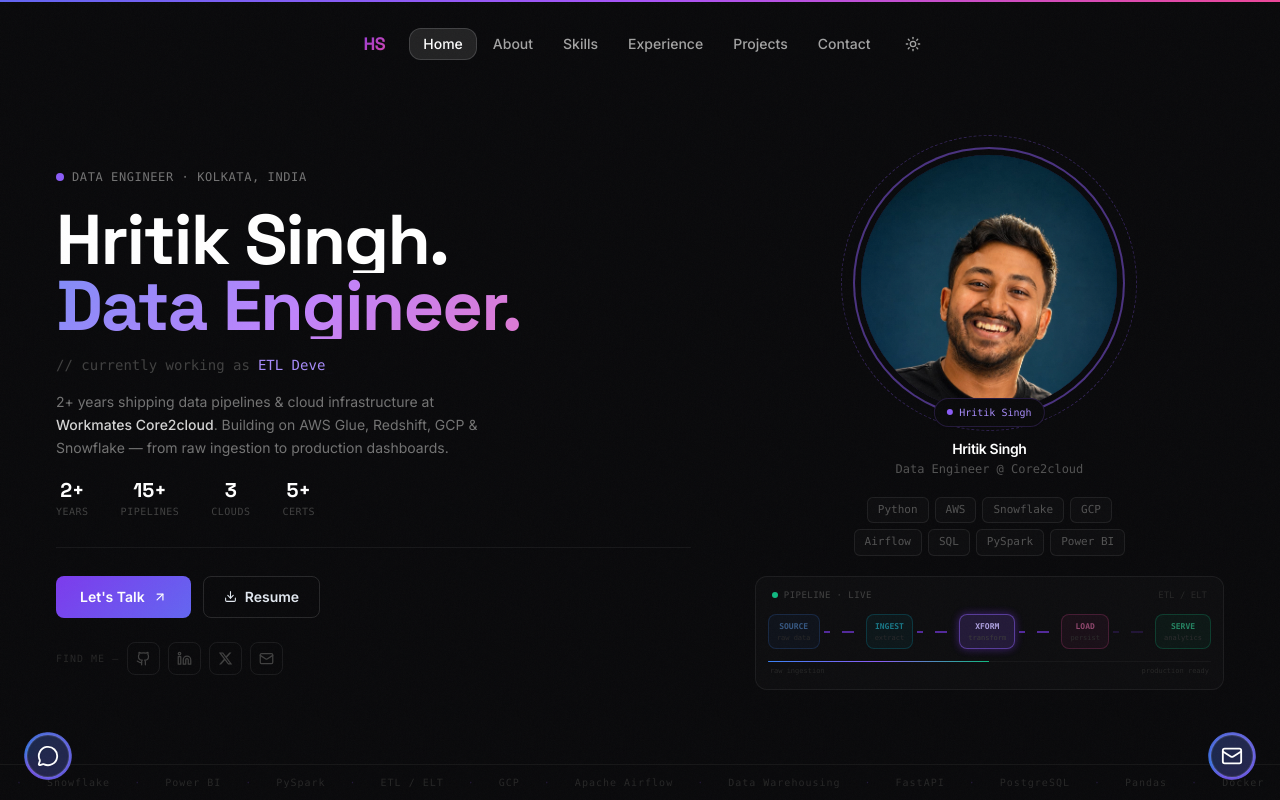
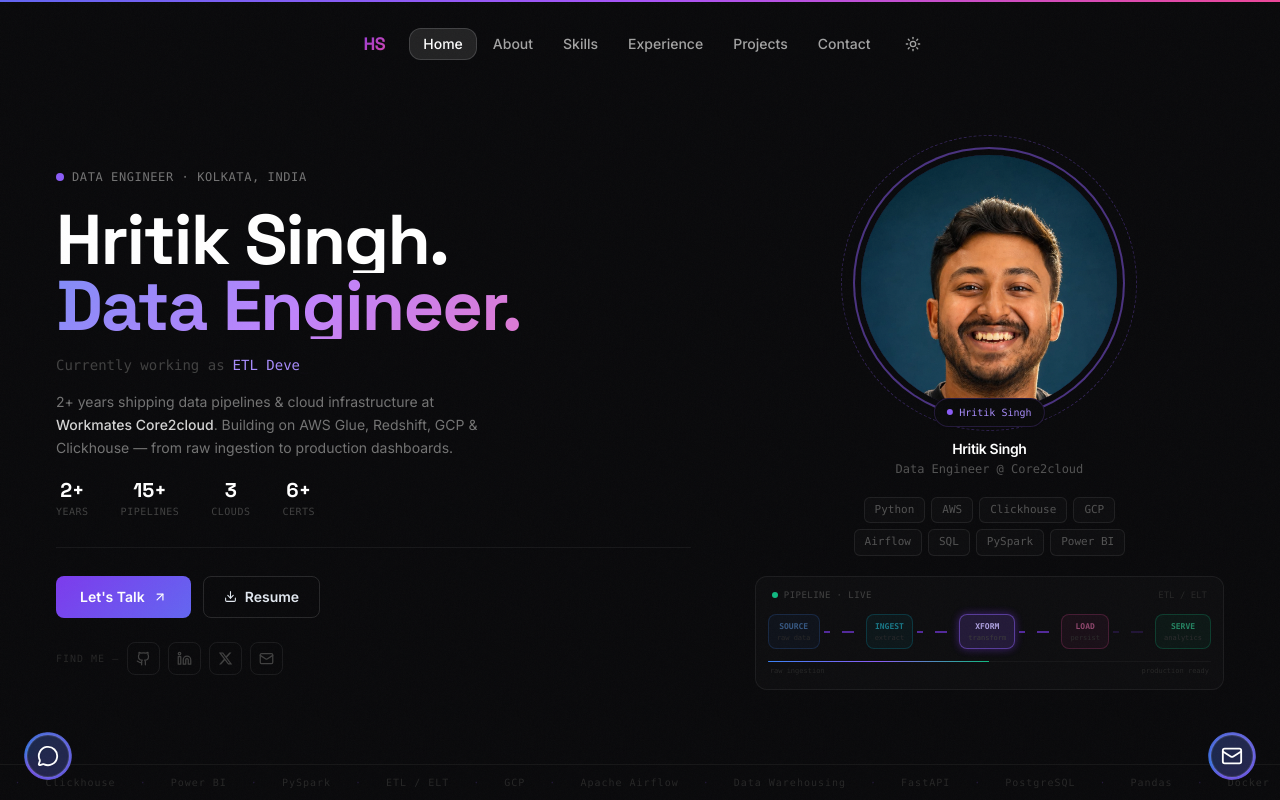
Before and after one commit to Hritiksingh1611/portfolio, a Next.js app: page / in a window 1280 px wide. Shown: the top 800 px of the page. Built offline with nearby package versions, Linux system fonts and the light colour scheme.

Commit message:
updated my portfolio - little modification

```diff
--- a/src/components/sections/Hero.tsx
+++ b/src/components/sections/Hero.tsx
@@ -127,11 +127,11 @@ const socials = [
   { href: "mailto:hritik16.work@gmail.com",                 icon: Mail,     label: "Email" },
 ];
 
-const techPills = ["Python", "AWS", "Snowflake", "GCP", "Airflow", "SQL", "PySpark", "Power BI"];
+const techPills = ["Python", "AWS", "Clickhouse", "GCP", "Airflow", "SQL", "PySpark", "Power BI"];
 
 const ticker = [
   "Python", "·", "SQL", "·", "AWS Glue", "·", "Redshift", "·",
-  "Snowflake", "·", "Power BI", "·", "PySpark", "·", "ETL / ELT", "·",
+  "Clickhouse", "·", "Power BI", "·", "PySpark", "·", "ETL / ELT", "·",
   "GCP", "·", "Apache Airflow", "·", "Data Warehousing", "·", "FastAPI", "·",
   "PostgreSQL", "·", "Pandas", "·", "Docker", "·",
 ];
@@ -241,7 +241,7 @@ export default function Hero() {
                 transition={{ delay: 0.42, duration: 0.4 }}
                 className="flex items-center gap-2 text-sm mb-4"
               >
-                <span className="font-mono text-neutral-500 dark:text-neutral-700">{"// currently working as"}</span>
+                <span className="font-mono text-neutral-500 dark:text-neutral-700">{"Currently working as"}</span>
                 <TypewriterRole />
               </motion.div>
 
@@ -254,7 +254,7 @@ export default function Hero() {
               >
                 2+ years shipping data pipelines &amp; cloud infrastructure at{" "}
                 <span className="text-neutral-700 dark:text-neutral-300 font-medium">Workmates Core2cloud</span>.
-                {" "}Building on AWS Glue, Redshift, GCP &amp; Snowflake — from raw ingestion to production dashboards.
+                {" "}Building on AWS Glue, Redshift, GCP &amp; Clickhouse — from raw ingestion to production dashboards.
               </motion.p>
 
               {/* Stats row */}
@@ -268,7 +268,7 @@ export default function Hero() {
                   { num: "2+",  label: "Years" },
                   { num: "15+", label: "Pipelines" },
                   { num: "3",   label: "Clouds" },
-                  { num: "5+",  label: "Certs" },
+                  { num: "6+",  label: "Certs" },
                 ].map(({ num, label }) => (
                   <div key={label} className="text-center">
                     <div className="font-display font-black text-xl text-neutral-900 dark:text-white leading-none">{num}</div>
```
Also changed, not shown: public/profile.png.
